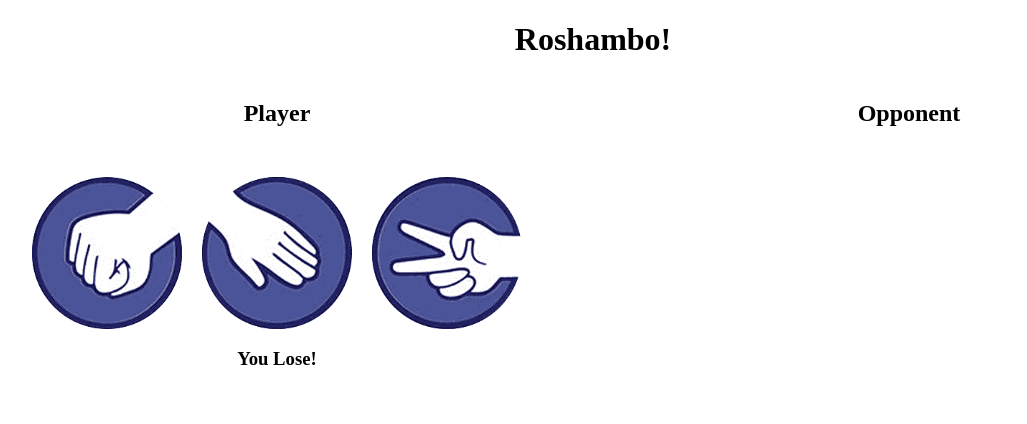
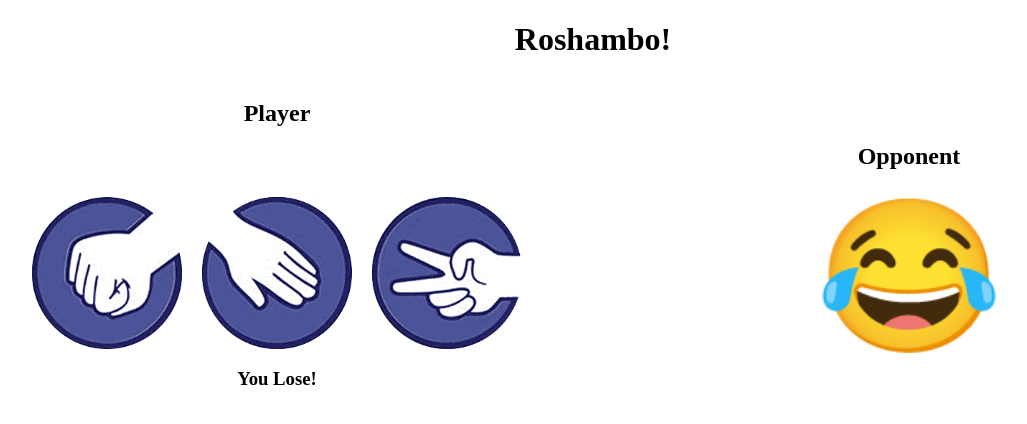
Before and after one commit to ryanascherr/roshambo, a plain HTML site: page index.html in a window 1280 px wide. Both pictures are taken after a click on the picture 154 px from the left and 252 px from the top of the page. Shown: the whole page, without its empty margins (47-1074 px from the left). Drawn offline with nearby package versions, Linux system fonts and the light colour scheme.

Commit message:
Added different emojis for different results.

```diff
--- a/index.html
+++ b/index.html
@@ -24,6 +24,7 @@
             </div>
             <div class="opponent-container">
                 <h2>Opponent</h2>
+                <span class='opp-face' style='font-size:150px;'>&#128520;</span>
             </div>
         </div>
     </main>
--- a/script.js
+++ b/script.js
@@ -1,6 +1,12 @@
 const options = ['rock', 'paper', 'scissor'];
+const playerLossFaces = ['&#128539;', '&#128540;', '&#128527;', '&#128526;', '&#128514;'];
+const playerWinFaces = ['&#128561;', '&#128556;', '&#128555;', '&#128548;', '&#128544;', '&#128542;', '&#128531;', '&#128534;', '&#129301;'];
+const thinkFace = '&#129300;';
+const meanFace = '&#128520;';
+const tieFace = '&#128562;';
 let oppChoice;
 let playerChoice;
+let oppFace = $(".opp-face")
 
 $("img").click(function() {
     playerChoice = $(this).attr("data-type");
@@ -17,9 +23,14 @@ function randomizeOpponentChoice() {
 function decideWinner() {
     if (playerChoice == oppChoice) {
         $(".result").html("Tie!");
+        oppFace.html(tieFace);
     } else if ((playerChoice == "rock" && oppChoice == "scissor") || (playerChoice == "paper" && oppChoice == "rock") || (playerChoice == "scissor" && oppChoice == "paper")) {
         $(".result").html("You Win!");
+        let currentFace = playerWinFaces[Math.floor(Math.random()*playerWinFaces.length)];
+        oppFace.html(currentFace);
     } else {
         $(".result").html("You Lose!");
+        let currentFace = playerLossFaces[Math.floor(Math.random()*playerLossFaces.length)];
+        oppFace.html(currentFace);
     }
 }
--- a/style.css
+++ b/style.css
@@ -16,6 +16,10 @@ button:hover {
 
 .player-container, .opponent-container {
     width: 50%;
+    display: flex;
+    justify-content: center;
+    flex-direction: column;
+    align-items: center;
 }
 
 .choices {
```
